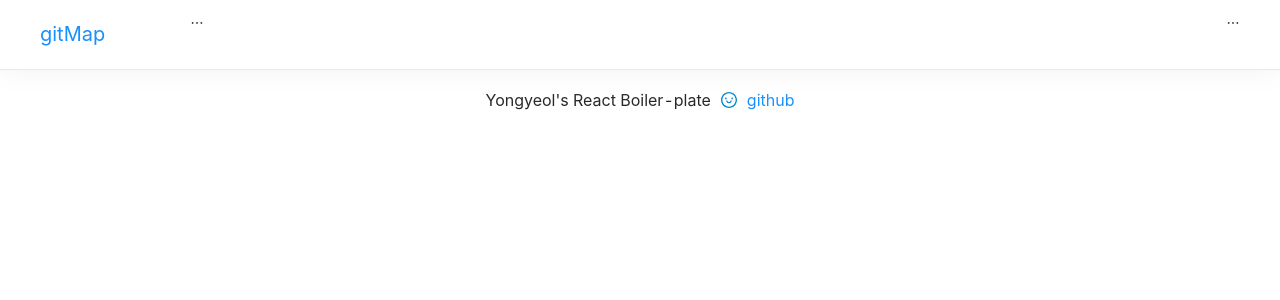
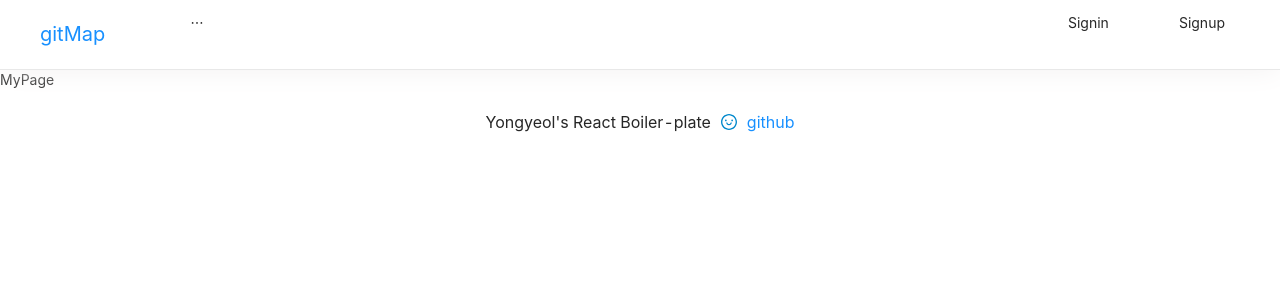
Before and after one commit to MapHackers/gitMap, a React (Create React App) app in the folder client/: page /1 in a window 1280 px wide. Shown: the top 300 px of the page. Built offline with nearby package versions, Linux system fonts and the light colour scheme; no server answers.

Commit message:
Add MyPage & URL Change
마이페이지 컴포넌트 추가 및 URL을 Restful하게 설계

```diff
--- a/client/src/App.js
+++ b/client/src/App.js
@@ -13,6 +13,7 @@ import Footer from './components/views/Footer/Footer'
 import MapInfo from './components/views/MapInfoPage/MapInfo'
 import CategoryPage from './components/views/CategoryPage/CategoryPage'
 import RepositoryPage from './components/views/RepositoryPage/RepositoryPage'
+import MyPage from './components/views/MyPage/MyPage'
 import Auth from './hoc/auth'
 import { Suspense } from 'react';
 
@@ -34,12 +35,13 @@ export class App extends Component {
           <NavBar />
           <div style={{ paddingTop: '69px', minHeight: 'clac(100vh - 80px)' }}>
             <Switch>
-              <Route exact path="/" component={Auth(LandingPage, null)} />
-              <Route exact path="/login" component={Auth(LoginPage, false)} />
+              <Route exact path="/" component={Auth(LoginPage, null)} />
+              <Route exact path="/main" component={Auth(LandingPage, null)} />
               <Route exact path="/register" component={Auth(RegisterPage, false)} />
               <Route exact path="/mapinfo/:mapId" component={Auth(MapInfo, null)} />
               <Route exact path="/category/:categoryId" component={Auth(CategoryPage, null)} />
-              <Route exact path="/repository/:userId" component={Auth(RepositoryPage, null)} />
+              <Route exact path="/:userId/repository/:repositoryId" component={Auth(RepositoryPage, null)} />
+              <Route exact path="/:userId" component={Auth(MyPage, null)} />
             </Switch>
           </div>
           <Footer />
--- /dev/null
+++ b/client/src/components/views/MyPage/MyPage.js
@@ -0,0 +1,11 @@
+import React from 'react'
+
+function MyPage() {
+    return (
+        <div>
+            MyPage
+        </div>
+    )
+}
+
+export default MyPage
```
